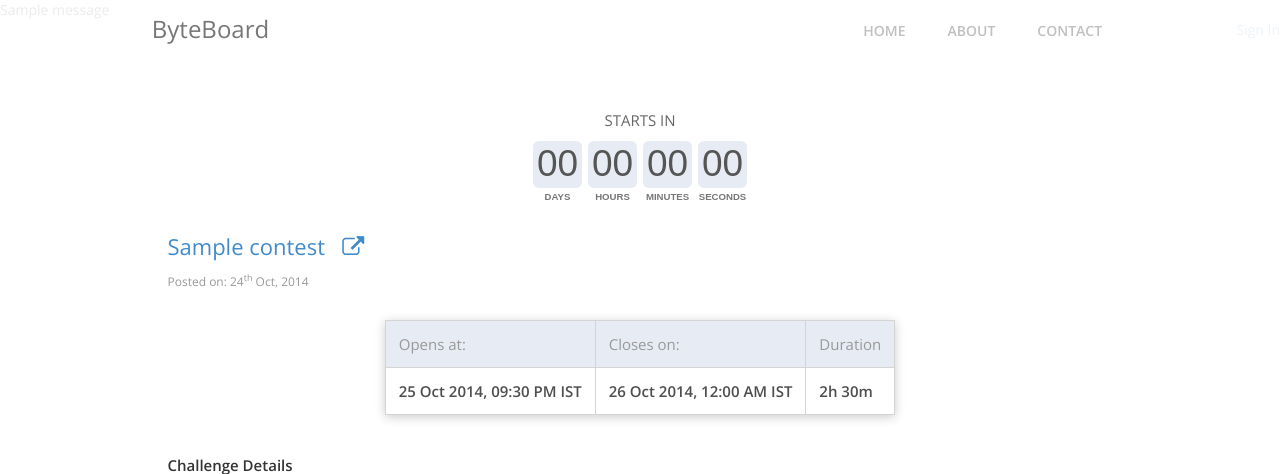
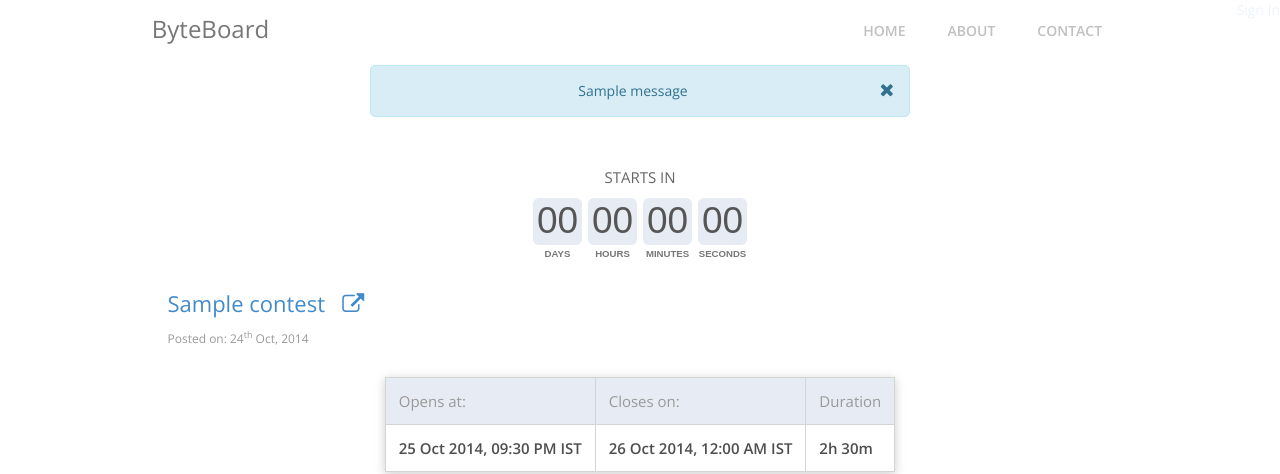
Before and after one commit to golta/byteslate, a Flask app: a page that uses app/templates/base.html in a window 1280 px wide. Shown: the top 474 px of the page. Run offline with Flask 2, Linux system fonts and the light colour scheme; tables that the repository leaves empty hold one stand-in row (values such as "Sample post"); one stand-in notice (Sample message) is shown; parts of the project's set-up code (start-up, migrations or seed data) failed here and were passed over; some libraries are stand-ins or nearby versions.

Commit message:
Fixed Subscription form and Flash messages UI

```diff
--- a/app/main/forms.py
+++ b/app/main/forms.py
@@ -3,5 +3,5 @@ from wtforms.validators import *
 from flask.ext.wtf import Form
 
 class SubscriptionForm(Form):
-	email = StringField('Email', validators=[Required(), Length(1,50), Email()] )
+	email = StringField('', validators=[Required(), Length(1,50), Email()] )
 	submit = SubmitField('Subscribe')
--- a/app/static/css/custom.css
+++ b/app/static/css/custom.css
@@ -786,7 +786,6 @@ p {
 
 .subscribe {
     padding-top: 50px;
-    text-align:center;
 }
 
 .subscribe input {
@@ -809,8 +808,10 @@ p {
     border-left: 5px solid #19BD9B;
 }
 
-.subscribe button {
+.subscribe input[type=submit] {
     color: #fff;
+    float: right;
+    padding:10px;
     height: 40px;
     font-size:18px;
     background-color: #19BD9B;
@@ -818,6 +819,7 @@ p {
     border-bottom-right-radius: 5px;
     border:0;
     margin-left: -5px;
+    margin-top: -55px;
     webkit-transition: all 0.3s ease-in-out;
     -moz-transition: all 0.3s ease-in-out;
     -o-transition: all 0.3s ease-in-out;
@@ -825,7 +827,7 @@ p {
     outline: none;
 }
 
-.subscribe button:hover, button:focus{
+.subscribe input[type=submit]:hover{
     color: #fff;
     background-color: #10816A;
 }
@@ -912,3 +914,22 @@ p {
     margin: auto;
     text-align: center;
 }
+
+.flashes {
+    margin-top: 55px;
+    margin-left: auto;
+    margin-right: auto;
+    margin-bottom: -60px;
+    text-align: center;
+}
+
+.flashes li {
+    padding:15px;
+    border-radius: 5px;
+    margin-top:10px;
+}
+
+.flash-close {
+    font-size: 18px;
+    float: right;
+}
--- a/app/static/js/custom.js
+++ b/app/static/js/custom.js
@@ -1,5 +1,10 @@
 $(document).ready(function(){
     get_contests(1);
+});
+
+//close flash messages
+$('.flash-close').click(function() {
+  $(this).parent().fadeOut("slow");
 });
 
 function flip_init() {
--- a/app/templates/base.html
+++ b/app/templates/base.html
@@ -15,15 +15,7 @@
         <!--Custom CSS forr byteboard-->
         <link href="/static/css/custom.css" rel="stylesheet">
         <script src="/static/js/countdown/countdown.js"></script>
-		{% with messages = get_flashed_messages() %}
-  			{% if messages %}
-    			<ul class="flashes">
-    				{% for message in messages %}
-      					<li>{{ message }}</li>
-    				{% endfor %}
-    			</ul>
-  			{% endif %}
-		{% endwith %}
+
 
 	{% endblock %}
 <link rel="stylesheet" type="text/css" href="/static/hello.css">
@@ -43,7 +35,22 @@
 
     {% set active_page = 'contact' %}
 
+    {% with messages = get_flashed_messages() %}
+            <div class="container">
+                <div class="col-lg-3 col-md-3 col-sm-2">
+                </div>
+            {% if messages %}
+                <ul class="col-lg-6 col-md-6 col-sm-8 flashes">
+                    {% for message in messages %}
+                        <li class="alert alert-info"> <i class="fa fa-close flash-close"></i> {{ message}}</li>
+                    {% endfor %}
+                </ul>
+            {% endif %}
+            </div>
+    {% endwith %}
+
 	{% block body %}
+
 	{% endblock %}
 
     {% block site_footer %}
```
Also changed, not shown: app/templates/includes/main_top.html (+3 -12 lines).
